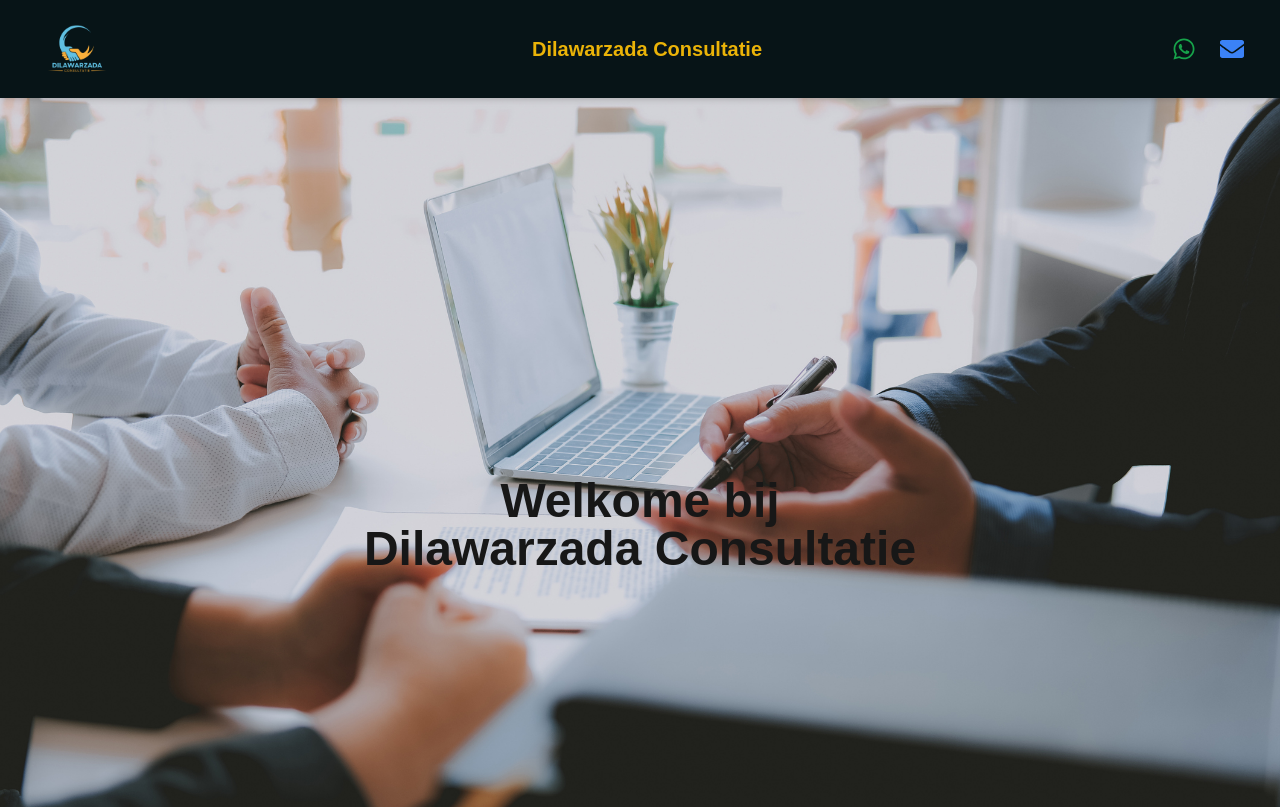
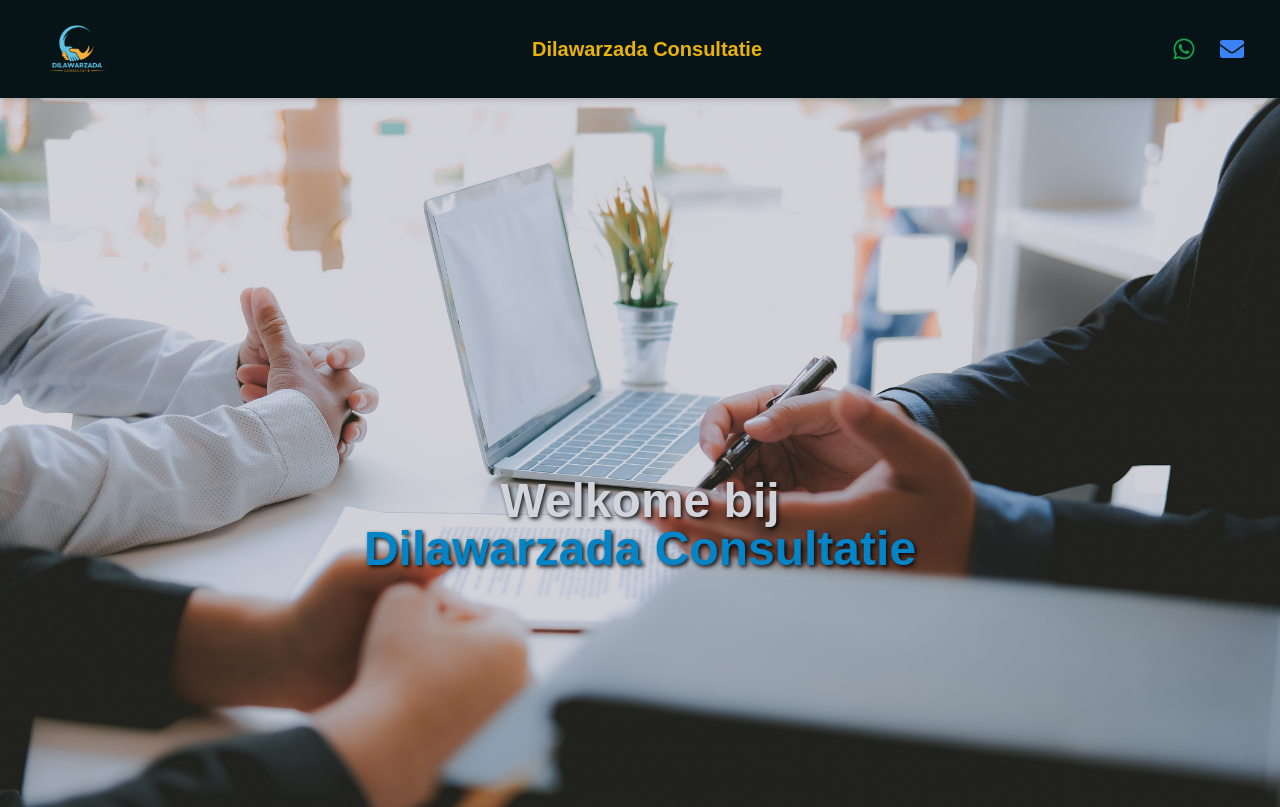
Before and after one commit to Bushra-88/consulting, a Next.js app in the folder dc-consulting/: page / in a window 1280 px wide. Shown: the top 807 px of the page. Built offline with nearby package versions, Linux system fonts and the light colour scheme.

Commit message:
Enhance Hero component styling with text shadow and updated text color

```diff
--- a/dc-consulting/components/Hero.jsx
+++ b/dc-consulting/components/Hero.jsx
@@ -22,10 +22,11 @@
         className="w-full h-auto object-cover"
       />
       <h1
-        className={`absolute top-1/2 left-1/2 transform -translate-x-1/2 -translate-y-1/2 text-5xl font-bold text-center transition-opacity duration-700 ${isVisible ? "opacity-100" : "opacity-0"}`}
+        className={`absolute top-1/2 left-1/2 transform -translate-x-1/2 -translate-y-1/2 text-5xl font-bold text-center transition-opacity duration-700 text-gray-300  ${isVisible ? "opacity-100" : "opacity-0"}`}
+        style={{ textShadow: "2px 2px 4px rgba(0,0,0,0.9)" }}
       >
         Welkome bij <br />
-         <span className=" shadow-black hover:text-sky-600">Dilawarzada Consultatie</span>
+         <span className="  text-sky-600">Dilawarzada Consultatie</span>
       </h1>
     </div>
   );
```
